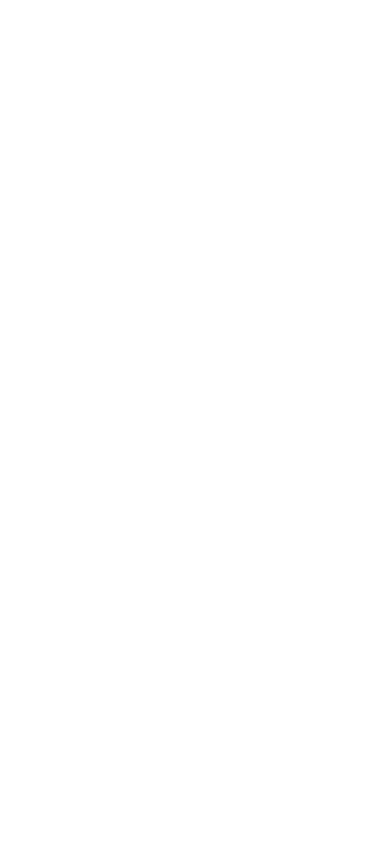
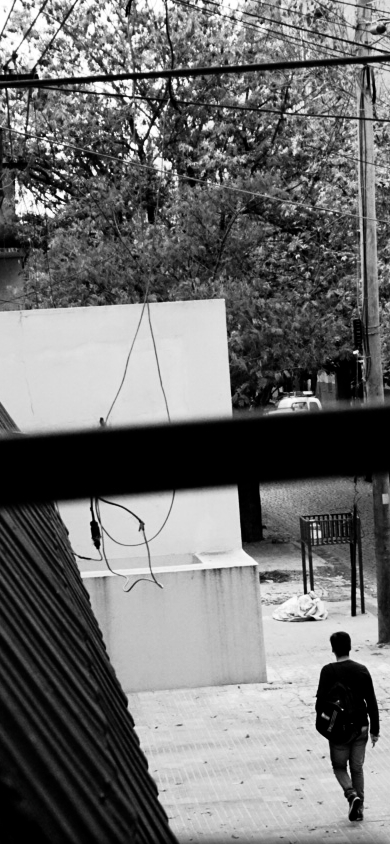
Before and after one commit to tomcoso/sign-up-form, a plain HTML site: page index.html in a window 390 px wide. Drawn offline with Linux system fonts and the light colour scheme.

Commit message:
create initial responsive structure

```diff
--- a/index.html
+++ b/index.html
@@ -1,14 +1,26 @@
 <!DOCTYPE html>
 <html lang="en">
+
 <head>
     <meta charset="UTF-8">
     <meta http-equiv="X-UA-Compatible" content="IE=edge">
     <meta name="viewport" content="width=device-width, initial-scale=1.0">
+
     <title>Sign up! T Dessy</title>
     <link rel="stylesheet" href="./style.css">
-    <script src="./script.js" defer />
+    <script src="./script.js" defer></script>
+
 </head>
+
 <body>
+
+    <div class="container">
+
+        <div class="left-image"></div>
+
+        <div class="right-panel"></div>
+
+    </div>
 
 </body>
 </html>
--- a/style.css
+++ b/style.css
@@ -0,0 +1,37 @@
+
+@import url('https://fonts.googleapis.com/css2?family=Noto+Sans+KR:wght@300;400&display=swap');
+@import url('https://fonts.googleapis.com/css2?family=Unica+One&display=swap');
+:root {
+    font-family: 'Noto Sans KR', sans-serif;
+
+    --dark-color: hsl(0, 0%, 0%);
+    --middle-color: hsl(0, 0%, 35%);
+    --light-color: hsl(0, 0%, 86%);
+    --accent-color: hsl(142, 37%, 44%);
+}
+* {
+    box-sizing: border-box;
+    padding: 0;
+    margin: 0;
+}
+
+.container {
+    width: 100vw;
+    height: 100vh;
+    display: flex;
+    flex-wrap: wrap;
+    overflow-x: hidden;
+}
+
+.left-image {
+    min-height: 100vh;
+    min-width: 300px;
+    flex: 1 1 40%;
+    background-image: url(./images/DSC01624.jpg);
+}
+.right-panel {
+    flex: 1 1 60%;
+    min-height: 100vh;
+    min-width: 300px;
+    box-shadow: 0 0 15px 0px var(--dark-color, black);
+}
```
Also changed, not shown: images/DSC01624.jpg (added), images/noun-column-365782.svg (added), images/sign-up-form.png (added).
